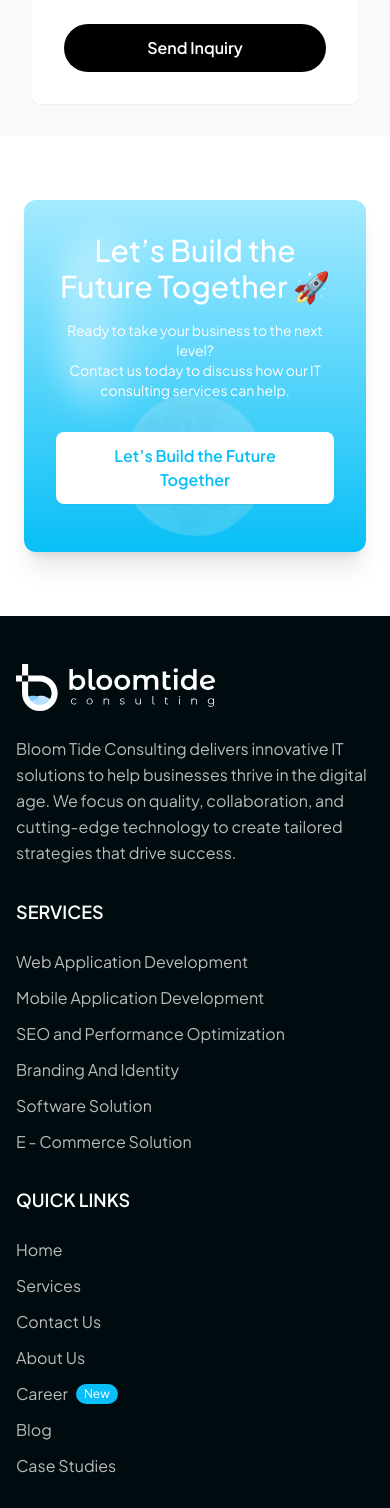
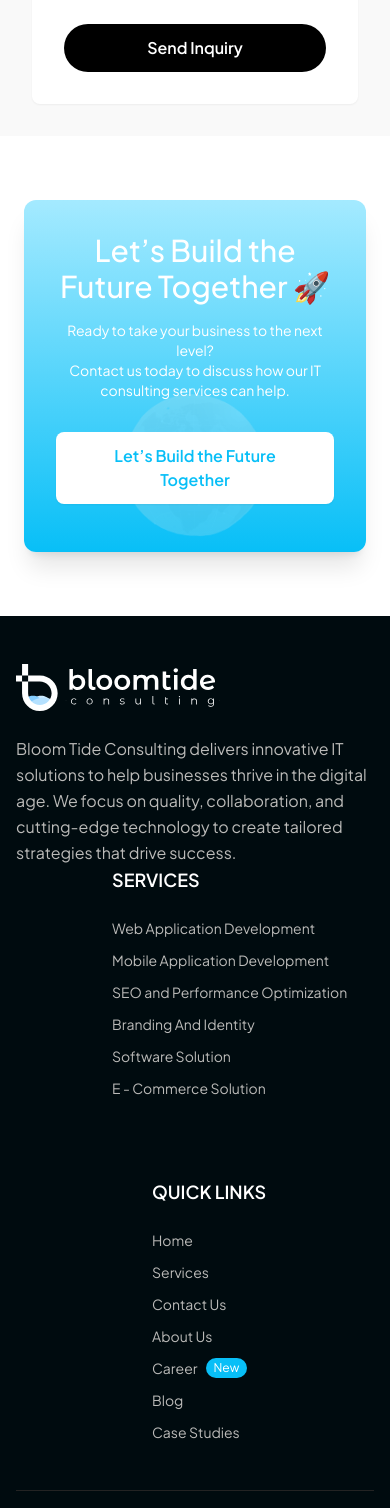
Before and after one commit to Abhi1264/BloomTide, a React (Vite) app: page / in a window 390 px wide. Shown: the part 6303-7811 px from the top of the page. Built offline with nearby package versions, Linux system fonts and the light colour scheme; the HTML template or start-up script is replaced by a standard one.

Commit message:
add spotlight effect to cta

```diff
--- a/src/components/cta.jsx
+++ b/src/components/cta.jsx
@@ -1,10 +1,14 @@
-import React, { useMemo, useEffect, useState } from "react";
+import { useEffect, useRef, useState } from "react";
+import earth from "../assets/earth.png";
+import { Link } from "react-router-dom";
 import AOS from "aos";
-import "aos/dist/aos.css";
-import earth from "../assets/earth.png";
-import { Link } from "react-router";
+import React from "react";
 
-const Cta = () => {
+const Cta = ({
+  children,
+  className = "",
+  spotlightColor = "rgba(255, 255, 255, 0.25)",
+}) => {
   useEffect(() => {
     AOS.init({
       duration: 800,
@@ -14,12 +18,54 @@ const Cta = () => {
     });
   }, []);
 
-  const memoizedContent = useMemo(() => {
+  const divRef = useRef(null);
+  const [isFocused, setIsFocused] = useState(false);
+  const [position, setPosition] = useState({ x: 0, y: 0 });
+  const [opacity, setOpacity] = useState(0);
+
+  const handleMouseMove = (e) => {
+    if (!divRef.current || isFocused) return;
+    const rect = divRef.current.getBoundingClientRect();
+    setPosition({ x: e.clientX - rect.left, y: e.clientY - rect.top });
+  };
+
+  const handleFocus = () => {
+    setIsFocused(true);
+    setOpacity(0.6);
+  };
+
+  const handleBlur = () => {
+    setIsFocused(false);
+    setOpacity(0);
+  };
+
+  const handleMouseEnter = () => {
+    setOpacity(0.6);
+  };
+
+  const handleMouseLeave = () => {
+    setOpacity(0);
+  };
+
   return (
     <div data-aos="zoom-in" className="container mx-auto px-6 md:px-12">
       <div className="flex justify-center items-center py-16 relative">
-          <div className="bg-gradient-to-b from-[#A4EAFF] to-[#08BFF7] rounded-xl p-8 sm:p-12 shadow-xl text-center max-w-7xl relative z-10 overflow-hidden">
-            <div className="absolute left-10 top-1/5 h-1/2 w-1/4 bg-gradient-to-r from-white to-transparent opacity-50 blur-lg rounded-full"></div>
+        <div
+          ref={divRef}
+          onMouseMove={handleMouseMove}
+          onFocus={handleFocus}
+          onBlur={handleBlur}
+          onMouseEnter={handleMouseEnter}
+          onMouseLeave={handleMouseLeave}
+          className={`relative rounded-xl bg-gradient-to-b from-[#A4EAFF] to-[#08BFF7] overflow-hidden p-8 sm:p-12 shadow-xl text-center max-w-7xl z-10 ${className}`}
+        >
+          <div
+            className="pointer-events-none absolute inset-0 opacity-0 transition-opacity duration-500 ease-in-out"
+            style={{
+              opacity,
+              background: `radial-gradient(circle at ${position.x}px ${position.y}px, ${spotlightColor}, transparent 30%)`,
+            }}
+          />
           <img
             src={earth}
             alt="earth"
@@ -33,19 +79,18 @@ const Cta = () => {
             Ready to take your business to the next level? <br /> Contact us
             today to discuss how our IT consulting services can help.
           </p>
-            <Link to="/Contact" onClick={() => window.scrollTo({ top: 0, behavior: "smooth" })}>
+          <Link
+            to="/Contact"
+            onClick={() => window.scrollTo({ top: 0, behavior: "smooth" })}
+          >
             <button className="mt-8 mb-4 px-6 py-3 bg-white text-primaryBlue font-semibold rounded-lg shadow-sm transition-all duration-300 transform hover:scale-105 relative z-10">
               Let’s Build the Future Together
             </button>
           </Link>
         </div>
-          <div className="absolute inset-0 blur-3xl bg-gradient-radial from-blue-300 to-transparent opacity-50"></div>
       </div>
     </div>
   );
-  }, []);
-
-  return memoizedContent;
 };
 
 export default Cta;
--- a/src/components/footer.jsx
+++ b/src/components/footer.jsx
@@ -39,10 +39,10 @@ function Footer() {
   return (
     <footer className="bg-[#000b0f] text-[#bbbbb9] pt-12 pb-6 px-4 sm:px-6 lg:px-4">
       <div className="max-w-6xl mx-auto">
-        <div className="grid grid-cols-1 md:grid-cols-3 gap-8">
-          <div className="space-y-6">
+        <div className="flex flex-col md:flex-row justify-center space-x-24">
+          <div className="md:w-2/3 space-y-6">
             <img src={logo} alt="" className="h-12" />
-            <p className="text-base md:bottom-0 leading-relaxed">
+            <p className="text-base leading-relaxed">
               Bloom Tide Consulting delivers innovative IT solutions to help
               businesses thrive in the digital age. We focus on quality,
               collaboration, and cutting-edge technology to create tailored
@@ -50,7 +50,8 @@ function Footer() {
             </p>
           </div>
 
-          <div className="lg:ml-[7.9rem]">
+          <div className="flex flex-col md:flex-row gap-20 md:w-3/4 ml-auto">
+            <div className="md:w-1/2">
               <h3 className="text-white font-semibold mb-6 uppercase text-lg">
                 services
               </h3>
@@ -58,15 +59,22 @@ function Footer() {
                 {services.map((service, index) => (
                   <li
                     key={index}
-                  className="text-base md:text-sm hover:text-primaryBlue transition-colors"
+                    className="text-sm hover:text-primaryBlue transition-colors"
                   >
-                  <Link to="/Services" onClick={() => window.scrollTo({ top: 0, behavior: "smooth" })}>{service}</Link>
+                    <Link
+                      to="/Services"
+                      onClick={() =>
+                        window.scrollTo({ top: 0, behavior: "smooth" })
+                      }
+                    >
+                      {service}
+                    </Link>
                   </li>
                 ))}
               </ul>
             </div>
 
-          <div className="lg:ml-60">
+            <div className="md:w-1/2 ml-10">
               <h3 className="text-white font-semibold mb-6 uppercase text-lg">
                 quick links
               </h3>
@@ -74,10 +82,16 @@ function Footer() {
                 {quickLinks.map((linkItem, index) => (
                   <li
                     key={index}
-                  className="text-base md:text-sm hover:text-primaryBlue transition-colors"
+                    className="text-sm hover:text-primaryBlue transition-colors"
                   >
                     {linkItem.link ? (
-                    <Link to={linkItem.link} className="flex items-center" onClick={() => window.scrollTo({ top: 0, behavior: "smooth" })}>
+                      <Link
+                        to={linkItem.link}
+                        className="flex items-center"
+                        onClick={() =>
+                          window.scrollTo({ top: 0, behavior: "smooth" })
+                        }
+                      >
                         {linkItem.text}
                         {linkItem.isNew && (
                           <span className="ml-2 bg-primaryBlue text-white text-xs px-2 py-0.5 rounded-full">
@@ -86,13 +100,12 @@ function Footer() {
                         )}
                       </Link>
                     ) : (
-                    <button className="flex items-center">
-                      {linkItem.text}
-                    </button>
+                      <button className="flex items-center justify-end">{linkItem.text}</button>
                     )}
                   </li>
                 ))}
               </ul>
+            </div>
           </div>
         </div>
 
```
Lines whose indentation alone changed are shown as unchanged.
